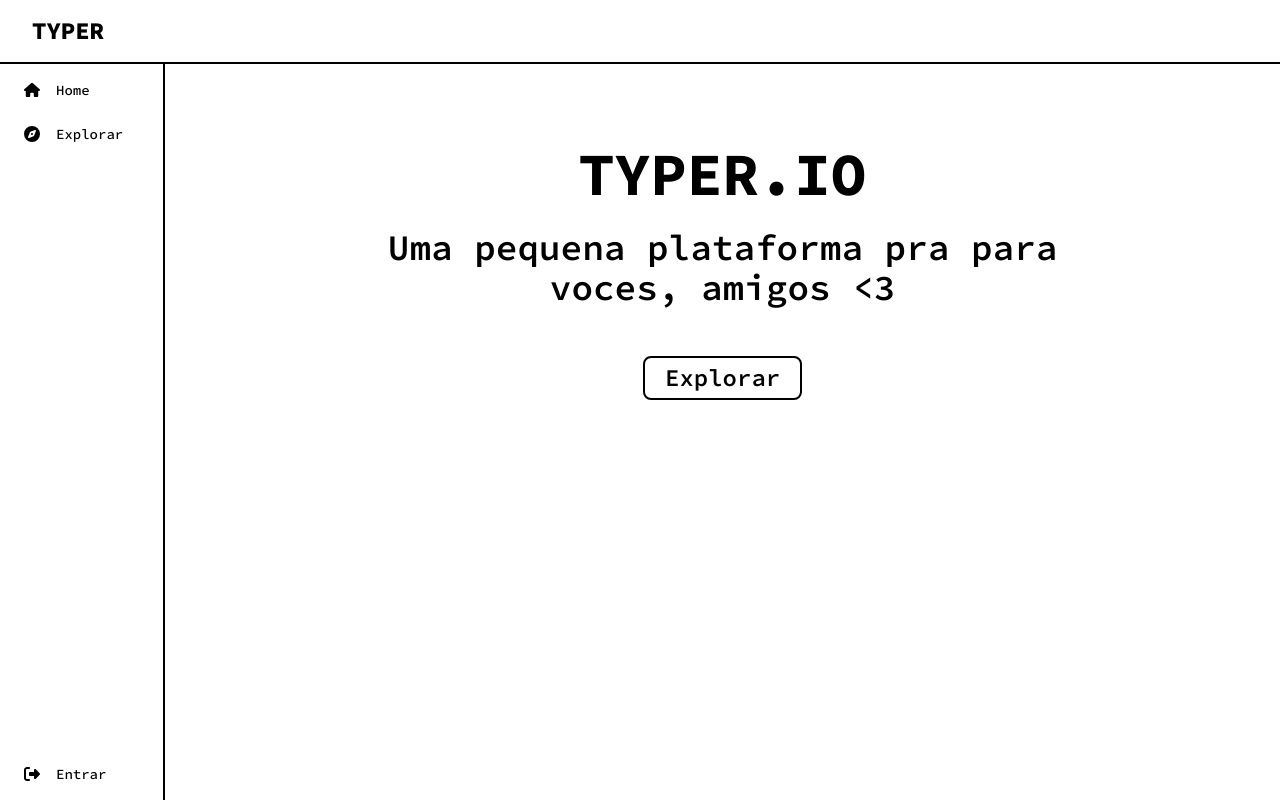
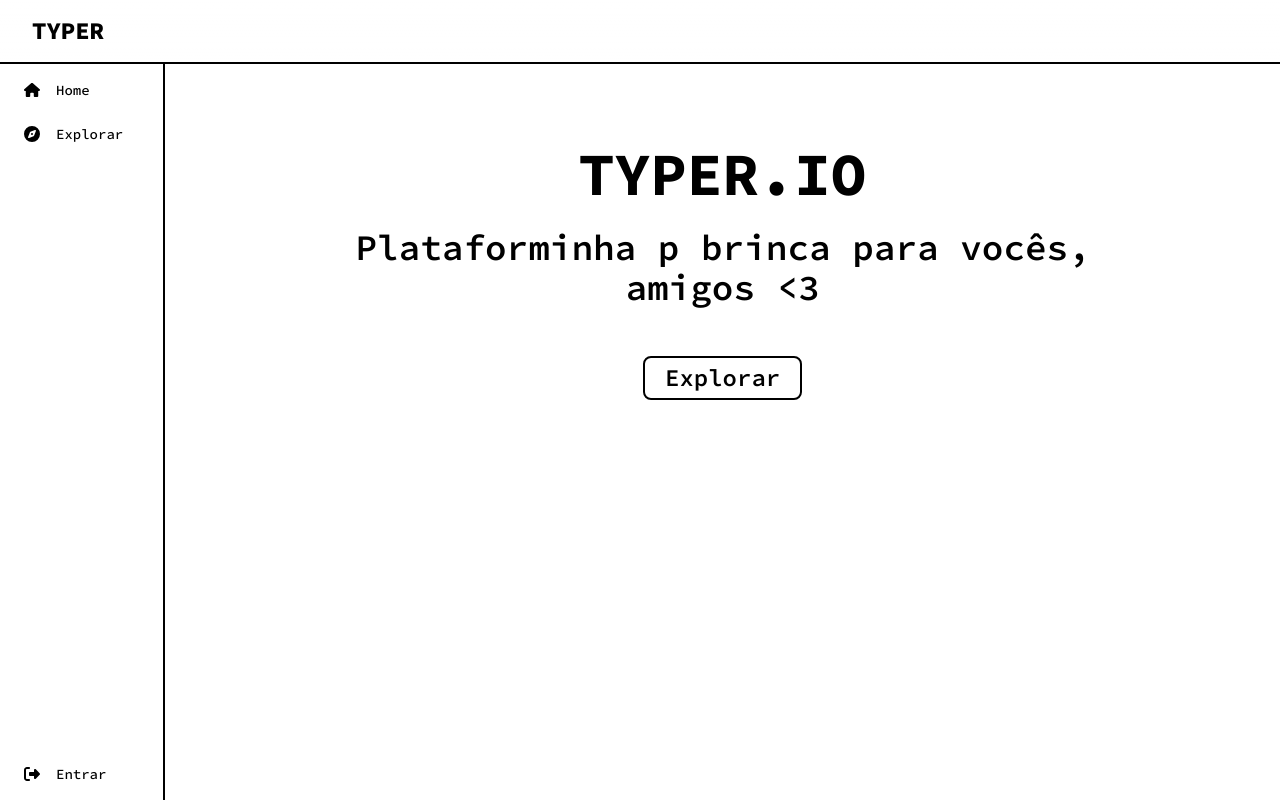
Before and after one commit to yeksax/typerio, a Next.js app: page / in a window 1280 px wide. Built offline with nearby package versions, Linux system fonts and the light colour scheme; no server answers; what pusher would draw is missing.

Commit message:
docs: new metadata for landing page

```diff
--- a/src/app/page.tsx
+++ b/src/app/page.tsx
@@ -2,8 +2,8 @@ import Sidebar from "@/components/Sidebar/Sidebar";
 import Link from "next/link";
 
 export const metadata = {
-	title: "Typer.io",
-	description: "Lorem ipsum dolor sit amet consectetur adipisicing elit.",
+	title: "TYPER.IO",
+	description: "TYPER.IO: Compartilhe suas palavras de forma minimalista e impactante.",
 };
 
 export default function LandingPage() {
@@ -16,7 +16,7 @@ export default function LandingPage() {
 			<div className='pt-12 md:pt-20 flex flex-col items-center text-center overflow-scroll w-full'>
 				<h1 className='font-bold text-6xl'>TYPER.IO</h1>
 				<h3 className='font-semibold text-lg md:text-4xl w-2/3 mt-6'>
-					Uma pequena plataforma pra para voces, amigos &lt;3
+					Plataforminha p brinca para vocês, amigos &lt;3
 				</h3>
 
 				<Link
```
